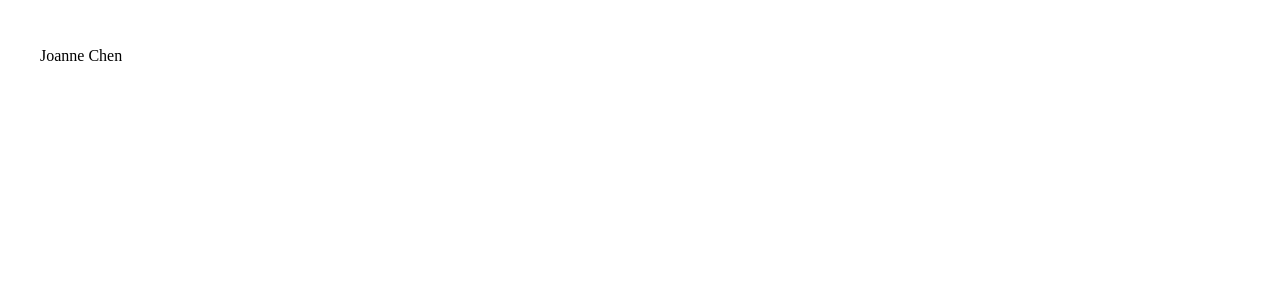
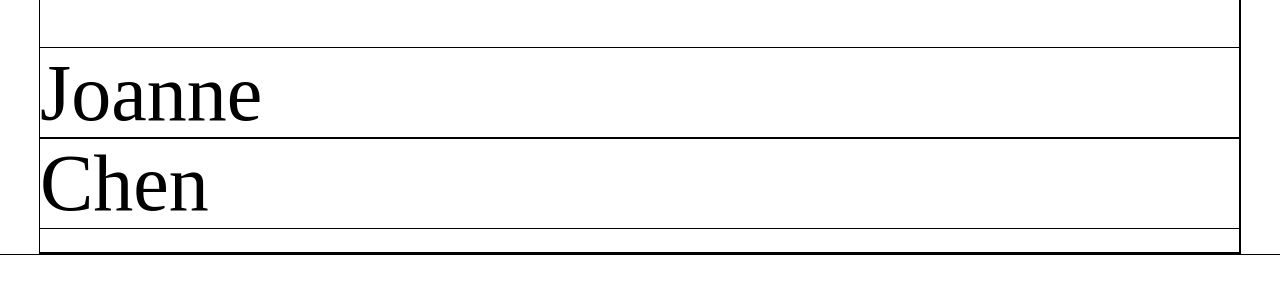
Before and after one commit to Wuwuyiaewu/Resume_six, a plain HTML site: page index.html in a window 1280 px wide. Drawn offline with Linux system fonts and the light colour scheme.

Commit message:
section1

```diff
--- a/css/all.scss
+++ b/css/all.scss
@@ -1,14 +1,21 @@
+*{
+  // box-sizing: border-box;
+  outline: 1px solid #000;
+}
 .wrap {
   display: flex;
   justify-content: center;
   .self {
     padding-top: 48px;
     width: 1200px;
-    height: 252px;
+    height: 204px;
+    border-bottom:2px solid #000 ;
     h4 {
       text-align: left;
       font-family: 'Andale Mono';
       letter-spacing: 0px;
+      font-size: 80px;
+      line-height: 90px;
       color: #000000;
       opacity: 1;
     }
--- a/index.html
+++ b/index.html
@@ -10,7 +10,8 @@
 <body>
     <div class="wrap">
         <section class="self">
-            <h4>Joanne Chen</h4>
+            <h4>Joanne</h4>
+            <h4>Chen</h4>
         </section>
         <section class="profile"></section>
         <section class="education"></section>
```
Also changed, not shown: css/all.css, 1 other file.
